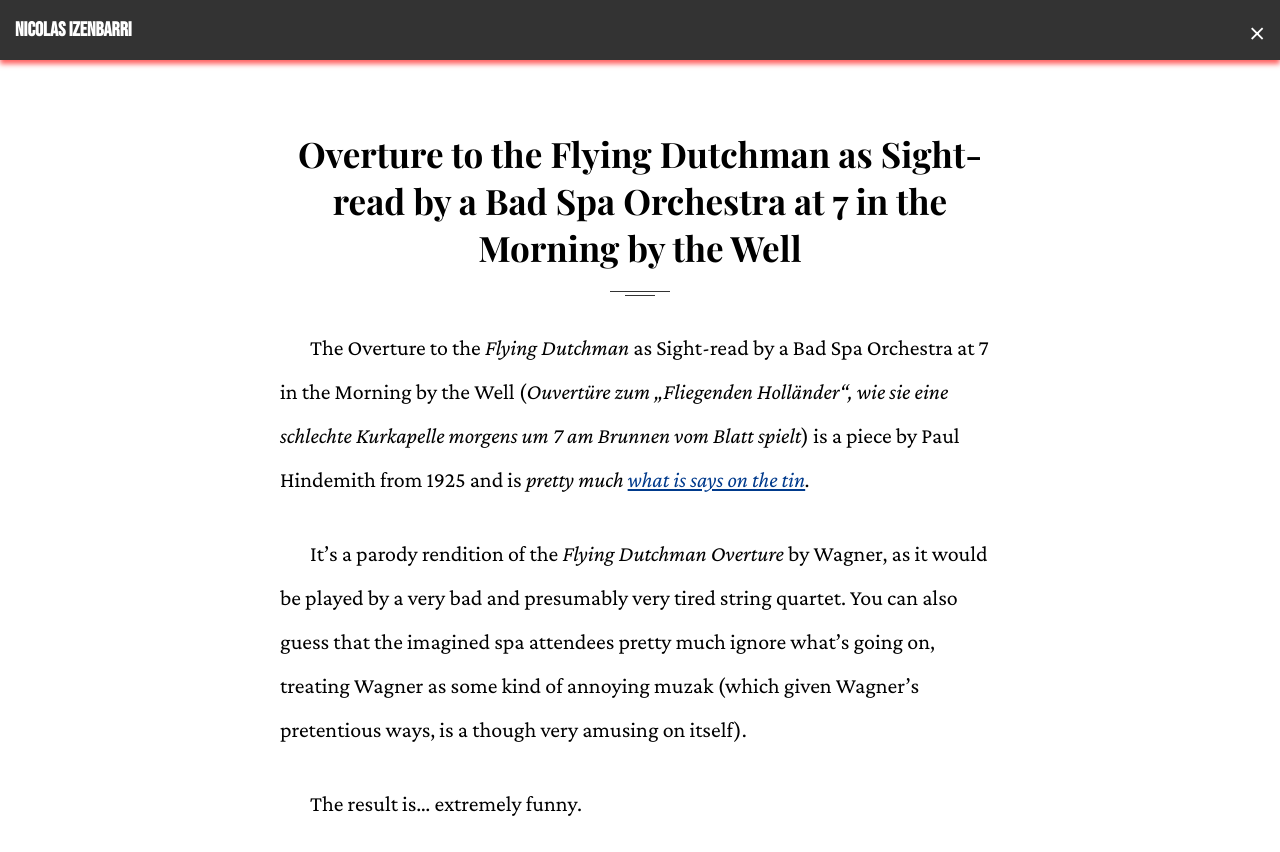
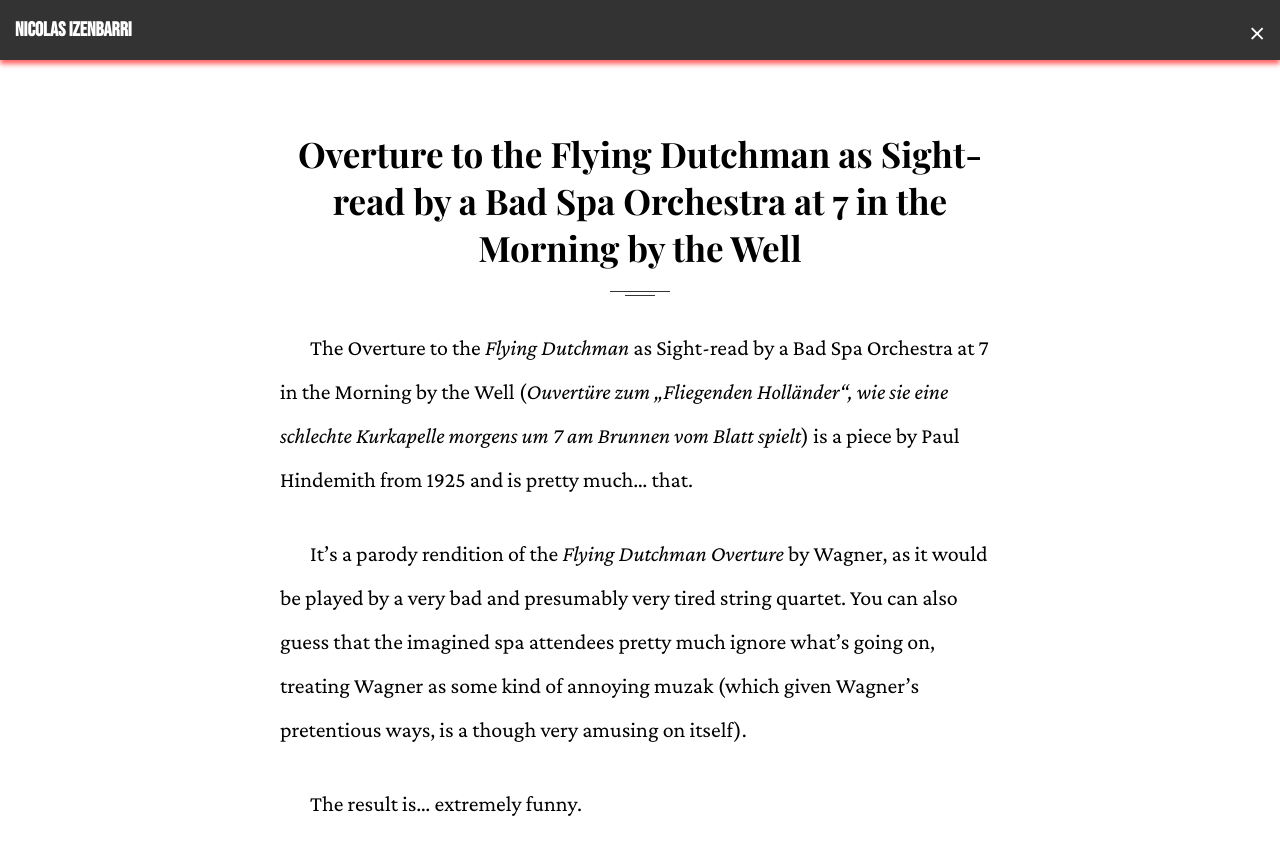
Before and after one commit to izenbarri/blog, a Jekyll site: the page built from _posts/2020-01-14-hindemith-bad-spa-orchestra.markdown, in a window 1280 px wide, cut to the strip 0-852 px from the top of the page. Built offline with Jekyll 4.4.1, drawn with Linux system fonts in a browser that asks for light colours; some web fonts are replaced.

Commit message:
Correções no post sobre hindemith

```diff
--- a/_posts/2020-01-14-hindemith-bad-spa-orchestra.markdown
+++ b/_posts/2020-01-14-hindemith-bad-spa-orchestra.markdown
@@ -1,10 +1,10 @@
 ---
 title: Overture to the Flying Dutchman as Sight-read by a Bad Spa Orchestra at 7 in the Morning by the Well
 layout: post
-categories: musicaljoke
+section: musicaljoke
 ---
 
-The Overture to the _Flying Dutchman_ as Sight-read by a Bad Spa Orchestra at 7 in the Morning by the Well (_Ouvertüre zum „Fliegenden Holländer“, wie sie eine schlechte Kurkapelle morgens um 7 am Brunnen vom Blatt spielt_) is a piece by Paul Hindemith from 1925 and is _pretty much [what is says on the tin](https://tvtropes.org/pmwiki/pmwiki.php/Main/ExactlyWhatItSaysOnTheTin)._
+The Overture to the _Flying Dutchman_ as Sight-read by a Bad Spa Orchestra at 7 in the Morning by the Well (_Ouvertüre zum „Fliegenden Holländer“, wie sie eine schlechte Kurkapelle morgens um 7 am Brunnen vom Blatt spielt_) is a piece by Paul Hindemith from 1925 and is pretty much... that.
 
 It’s a parody rendition of the _Flying Dutchman Overture_ by Wagner, as it would be played by a very bad and presumably very tired string quartet. You can also guess that the imagined spa attendees pretty much ignore what’s going on, treating Wagner as some kind of annoying muzak (which given Wagner’s pretentious ways, is a though very amusing on itself).
 
```
